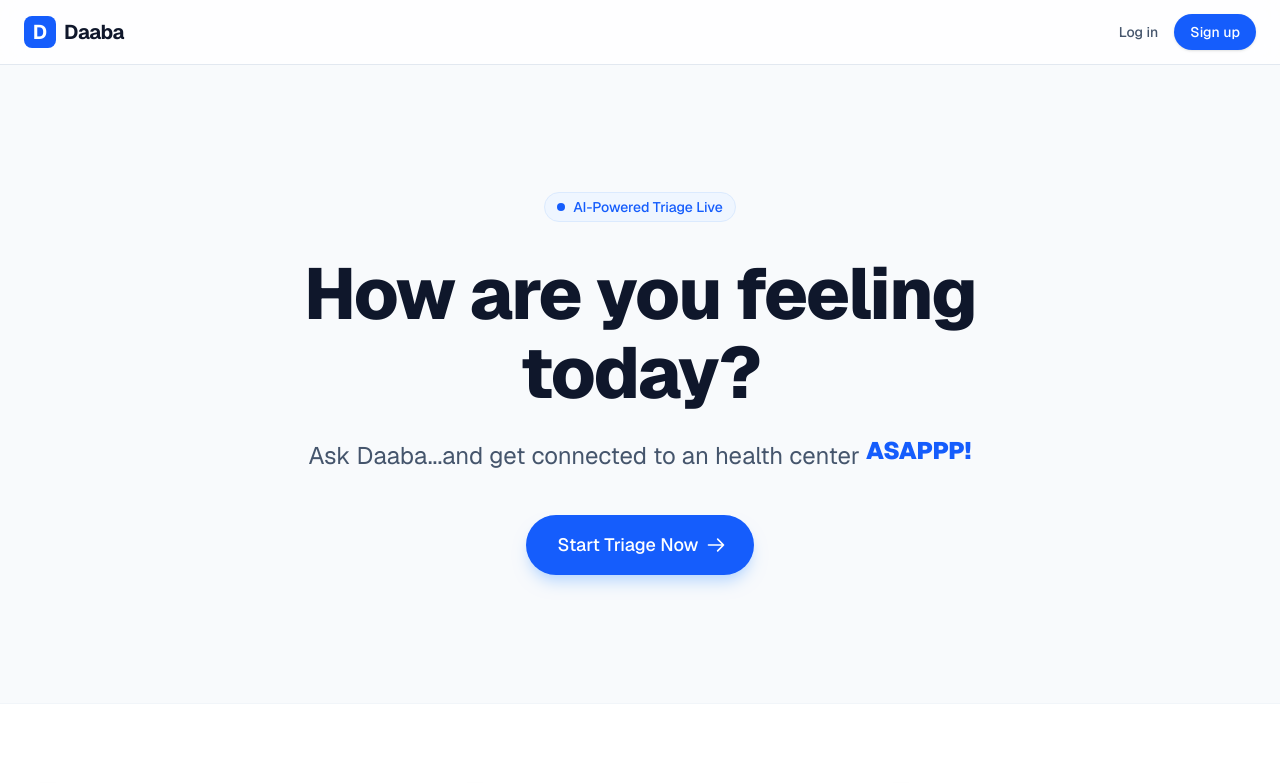
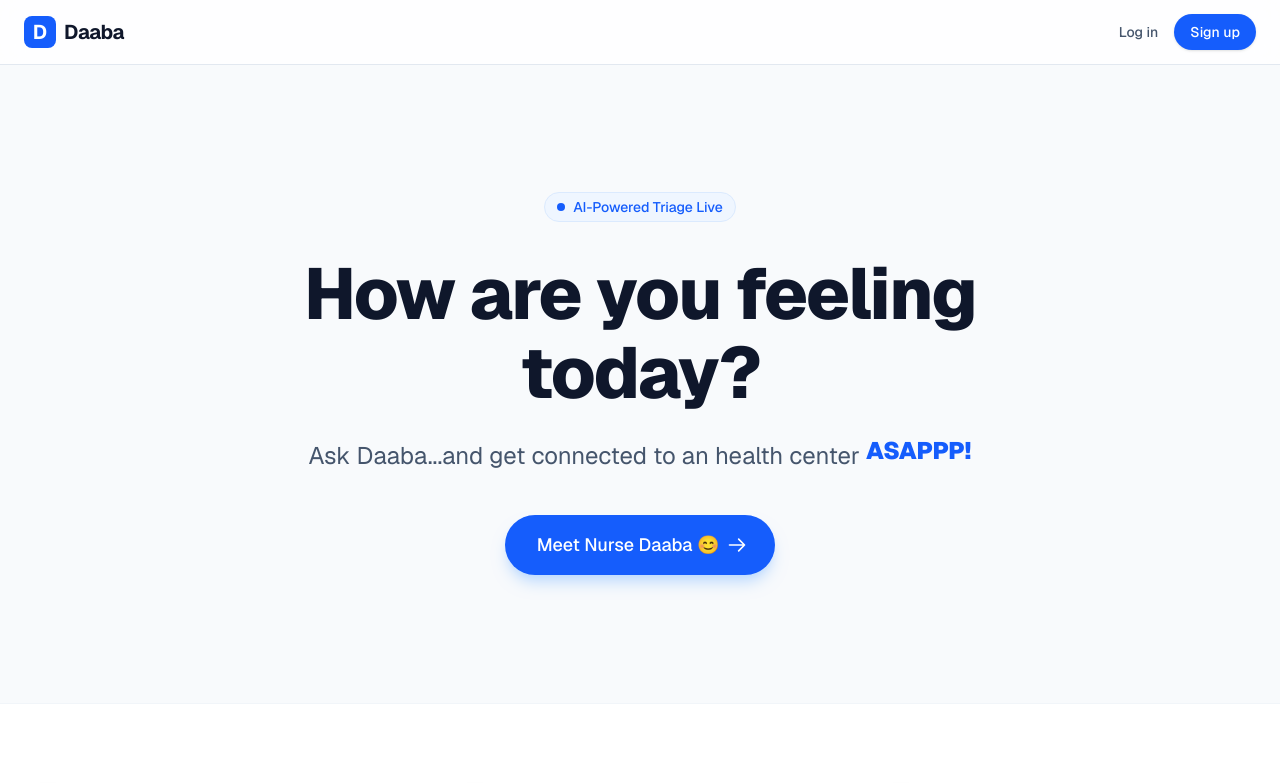
Before and after one commit to Temitope15/dabaa-v2, a Next.js app in the folder frontend/: page / in a window 1280 px wide. Shown: the top 783 px of the page. Built offline with nearby package versions, Linux system fonts and the light colour scheme.

Commit message:
Update CTA button to Meet Nurse Daaba
- Replaced 'Start Triage Now' with 'Meet Nurse Daaba 😊'.

```diff
--- a/frontend/src/app/page.tsx
+++ b/frontend/src/app/page.tsx
@@ -40,7 +40,7 @@ export default function Home() {
             </p>
             <div className="flex flex-col sm:flex-row gap-4 justify-center">
               <Link href="/signup" className="inline-flex items-center justify-center px-8 py-4 text-lg font-medium rounded-full text-white bg-blue-600 hover:bg-blue-700 shadow-lg shadow-blue-200 transition-all hover:-translate-y-0.5">
-                Start Triage Now
+                Meet Nurse Daaba 😊
                 <svg className="ml-2 -mr-1 w-5 h-5" fill="none" stroke="currentColor" viewBox="0 0 24 24" xmlns="http://www.w3.org/2000/svg"><path strokeLinecap="round" strokeLinejoin="round" strokeWidth={2} d="M14 5l7 7m0 0l-7 7m7-7H3" /></svg>
               </Link>
             </div>
```
